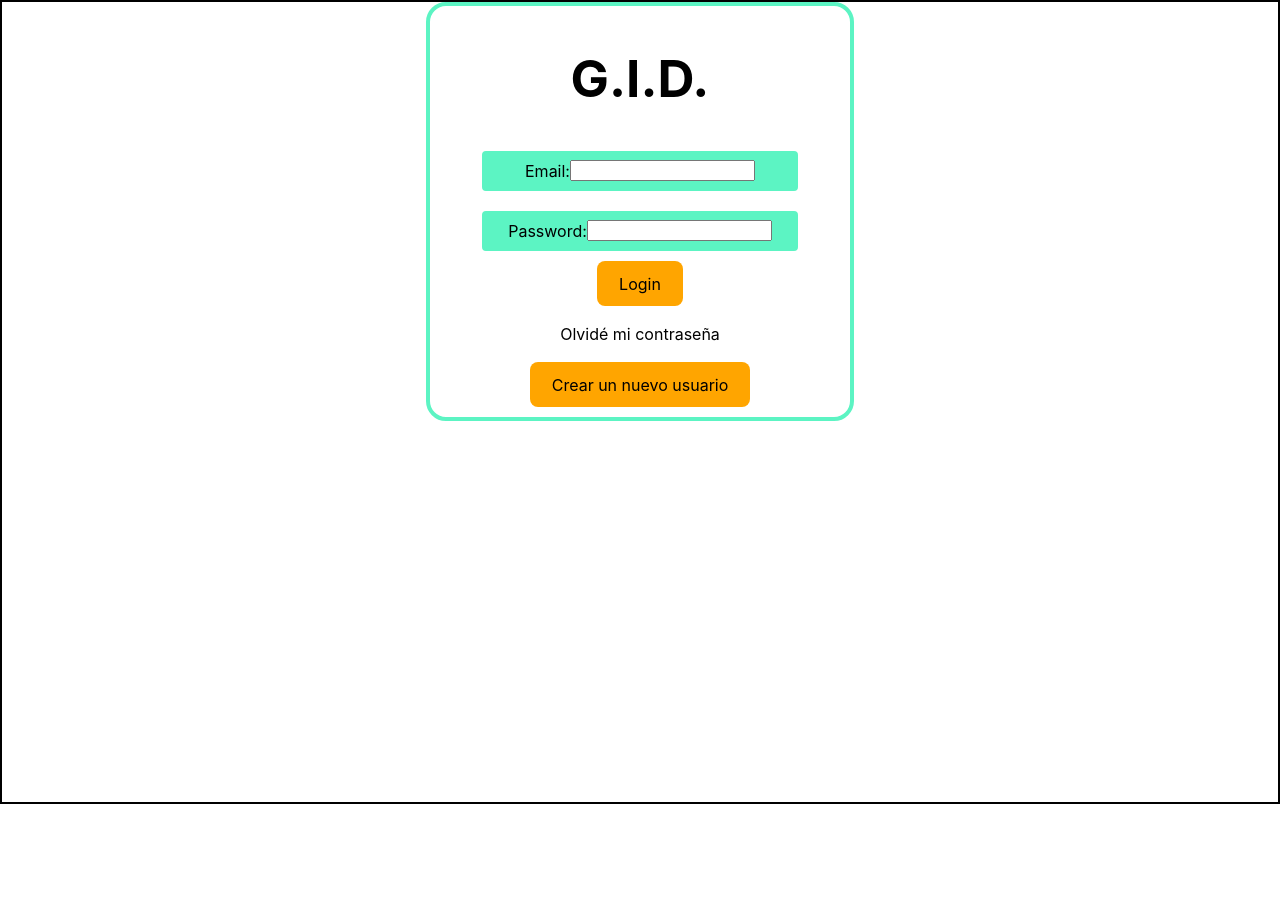
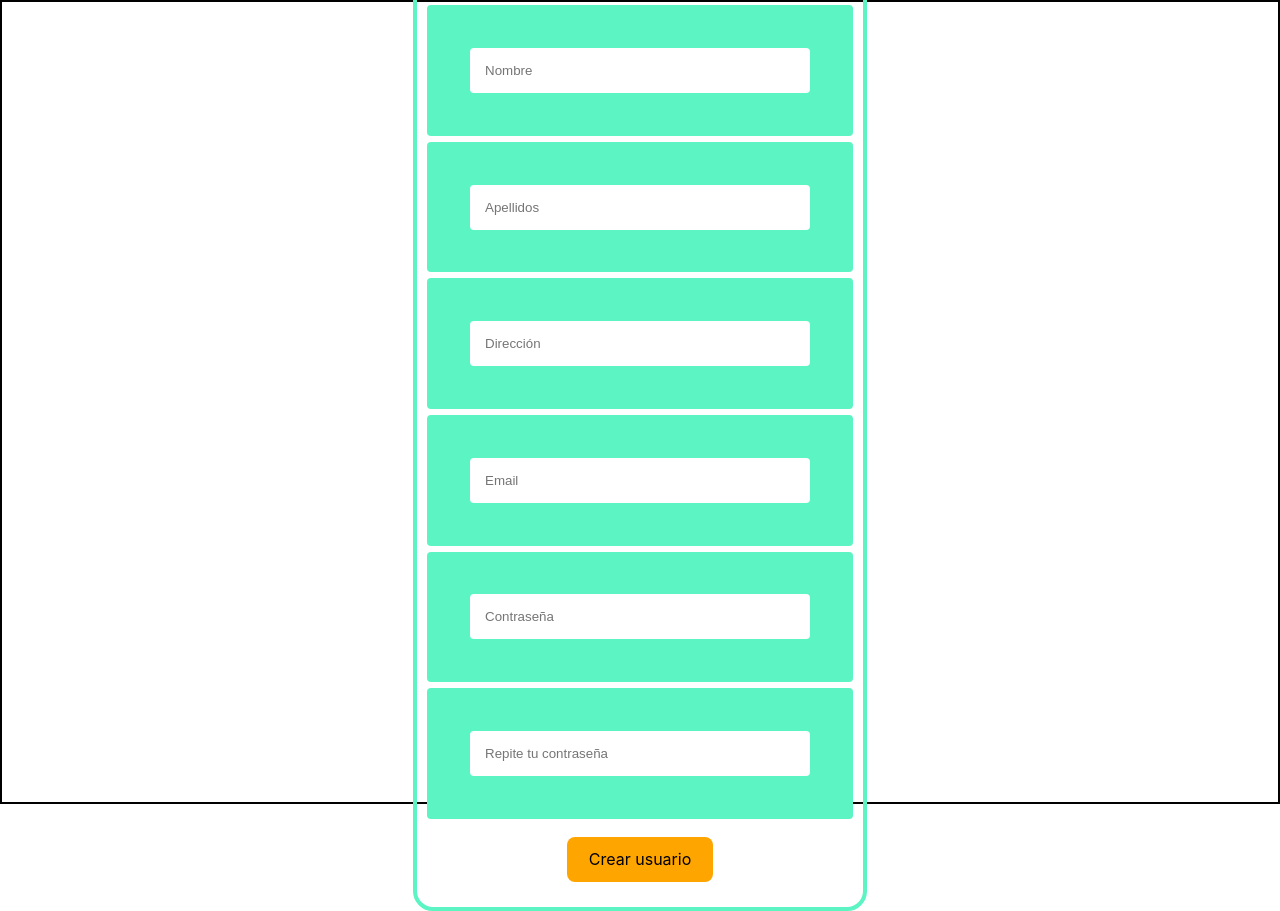
Before and after one commit to dabadema/Presas, a React (Vite) app: page /new-user in a window 1280 px wide. Before the commit this address led to /login. Before the commit the page ends 804 px from the top, so only its background shows below. Built offline with nearby package versions, Linux system fonts and the light colour scheme; the HTML template or start-up script is replaced by a standard one.

Commit message:
Feat: NewUser component created and routed

```diff
--- a/src/App.tsx
+++ b/src/App.tsx
@@ -2,6 +2,7 @@ import React from 'react';
 import { Route, Routes, Navigate, BrowserRouter } from 'react-router-dom';
 import Login from './components/Login';
 import Dashboard from './components/Dashboard';
+import NewUser from './components/NewUser';
 
 const App = () => {
     return (
@@ -10,6 +11,7 @@ const App = () => {
                 <Route path="/login" element={<Login />} />
                 <Route path="/dashboard/*" element={<Dashboard />} />
                 <Route path="*" element={<Navigate replace to="/login" />} />
+                <Route path="/new-user" element={<NewUser />} />
             </Routes>
         </BrowserRouter>
     );
--- a/src/components/Login.css
+++ b/src/components/Login.css
@@ -8,6 +8,7 @@ button {
     border-radius: 8px;
     border: 3px solid transparent;
     padding: 0.6em 1.2em;
+    margin: 15px 0px 15px 0px;
     font-size: 1em;
     font-family: inherit;
     background-color: orange;
@@ -21,7 +22,7 @@ button:hover {
 }
 button:focus,
 button:focus-visible {
-    outline: 8px auto;
+    outline: 8px var(--dark-green);
 }
 
 .form-frame {
@@ -29,20 +30,21 @@ button:focus-visible {
     border-radius: 4px;
     justify-content: center;
     align-items: center;
-    margin: 10px;
+    margin: 6px;
     padding: 6px;
     background-color: var(--light-green);
     border: 2px solid var(--light-green);
-    width: 300px;
+    width: 400px;
 }
 
 .login-container {
     display: flex;
     justify-content: center;
-    align-content: center;
+    align-items: center;
+    height: 100vh;
 }
 
-form {
+.login-form {
     display: flex;
     flex-direction: column;
     justify-content: center;
@@ -54,8 +56,4 @@ form {
     align-items: center;
 }
 
-label {
-    align-items: center;
-}
-
 /* TODO centrar en la pantalla el recuadro del login */
--- a/src/components/Login.tsx
+++ b/src/components/Login.tsx
@@ -6,7 +6,7 @@ type LoginFormProps = {
     onLogin: (email: string, password: string) => void;
 };
 
-const LoginForm: React.FC<LoginFormProps> = ({ onLogin }) => {
+const Login: React.FC<LoginFormProps> = ({ onLogin }) => {
     const [email, setEmail] = useState('');
     const [password, setPassword] = useState('');
     const navigate = useNavigate();
@@ -20,35 +20,41 @@ const LoginForm: React.FC<LoginFormProps> = ({ onLogin }) => {
 
     return (
         <div className="login-container">
-            <form onSubmit={handleLogin}>
+            <form className="login-form" onSubmit={handleLogin}>
                 <h1 className="title"> G.I.D. </h1>
                 <div className="form-frame">
-                    <label htmlFor="email">Email:</label>
+                    {/* <label htmlFor="email"></label> */}
                     <input
+                        className="input-user"
                         type="email"
                         id="email"
                         value={email}
                         onChange={(e) => setEmail(e.target.value)}
-                        required
+                        placeholder="Email"
+                        // required
                     />
                 </div>
                 <div className="form-frame">
-                    <label htmlFor="password">Password:</label>
+                    {/* <label htmlFor="password"></label> */}
                     <input
+                        className="input-user"
                         type="password"
                         id="password"
                         value={password}
                         onChange={(e) => setPassword(e.target.value)}
-                        required
+                        placeholder="Contraseña"
+                        // required
                     />
                 </div>
                 <button type="submit">Login</button>
                 <p>Olvidé mi contraseña</p>
-                <button type="button">Crear un nuevo usuario</button>{' '}
+                <button type="button" onClick={() => navigate('/new-user')}>
+                    Crear un nuevo usuario
+                </button>
                 {/* Asegúrate de que este botón no envíe el formulario */}
             </form>
         </div>
     );
 };
 
-export default LoginForm;
+export default Login;
--- /dev/null
+++ b/src/components/NewUser.css
@@ -0,0 +1,62 @@
+.new-user-container {
+    display: flex;
+    justify-content: center;
+    align-items: center;
+    height: 100vh;
+}
+
+.new-user-form {
+    display: flex;
+    flex-direction: column;
+    justify-content: center;
+    border: 4px solid var(--light-green);
+    border-radius: 20px;
+    min-height: 250px;
+    min-width: 400px;
+    padding: 10px;
+    align-items: center;
+}
+
+.form-frame {
+    display: flex;
+    border-radius: 4px;
+    justify-content: center;
+    align-items: center;
+    margin: 3px 0px 3px 0px;
+    padding: 1cm;
+    background-color: var(--light-green);
+    border: 0px solid var(--light-green);
+    width: 350px;
+}
+
+.modal {
+    position: fixed;
+    top: 50%;
+    left: 50%;
+    transform: translate(-50%, -50%);
+    padding: 40px;
+    background: white;
+    border: 1px solid black;
+    border-radius: 6px;
+    z-index: 10; /* Asegúrate de que el modal está por encima de otros elementos */
+}
+
+.input-user {
+    padding: 15px;
+    margin: 5px;
+    border: 0px solid var(--light-green);
+    border-radius: 4px; /* Ajusta el radio del borde para que coincida con el diseño */
+    outline-color: var(--dark-green); /* Cambia el color del borde de foco a verde */
+    box-shadow: 0 0 5px var(--light-green);
+    width: 90%;
+}
+
+.input-user:focus {
+    border-color: var(--dark-green); /* Cambia el color del borde al enfocar */
+    box-shadow: 0 0 8px var(--dark-green); /* Aumenta el sombreado al enfocar */
+}
+
+.title {
+    font-size: xx-large;
+    margin: 30px 0px 30px 0px;
+}
--- /dev/null
+++ b/src/components/NewUser.tsx
@@ -0,0 +1,115 @@
+import React, { useState } from 'react';
+import { useNavigate } from 'react-router-dom';
+import './NewUser.css';
+
+const NewUser: React.FC = () => {
+    const [formData, setFormData] = useState({
+        nombre: '',
+        apellidos: '',
+        direccion: '',
+        email: '',
+        password: '',
+        confirmPassword: '',
+    });
+    const [isModalOpen, setIsModalOpen] = useState(false);
+    const navigate = useNavigate();
+
+    const handleChange = (event: React.ChangeEvent<HTMLInputElement>) => {
+        const { name, value } = event.target;
+        setFormData({ ...formData, [name]: value });
+    };
+
+    const handleSubmit = (event: React.FormEvent) => {
+        event.preventDefault();
+        if (formData.password !== formData.confirmPassword) {
+            alert('Las contraseñas no coinciden.');
+            return;
+        }
+        // Aquí deberías enviar los datos a tu API o servidor para crear el usuario
+        // Simulamos el éxito mostrando el modal
+        setIsModalOpen(true);
+        // Luego de un tiempo o al cerrar el modal, redirigimos al login
+        setTimeout(() => {
+            setIsModalOpen(false);
+            navigate('/login');
+        }, 3000); // 3 segundos para mostrar el modal antes de redirigir
+    };
+
+    return (
+        <div className="new-user-container">
+            {isModalOpen && <div className="modal">Usuario creado con éxito.</div>}
+            <form className="new-user-form" onSubmit={handleSubmit}>
+                <h1 className="title">Crear nuevo usuario</h1>
+                <div className="form-frame">
+                    <input
+                        className="input-user"
+                        type="text"
+                        name="nombre"
+                        value={formData.nombre}
+                        onChange={handleChange}
+                        placeholder="Nombre"
+                        required
+                    />
+                </div>
+                <div className="form-frame">
+                    <input
+                        className="input-user"
+                        type="text"
+                        name="apellidos"
+                        value={formData.apellidos}
+                        onChange={handleChange}
+                        placeholder="Apellidos"
+                        required
+                    />
+                </div>
+                <div className="form-frame">
+                    <input
+                        className="input-user"
+                        type="text"
+                        name="direccion"
+                        value={formData.direccion}
+                        onChange={handleChange}
+                        placeholder="Dirección"
+                        required
+                    />
+                </div>
+                <div className="form-frame">
+                    <input
+                        className="input-user"
+                        type="email"
+                        name="email"
+                        value={formData.email}
+                        onChange={handleChange}
+                        placeholder="Email"
+                        required
+                    />
+                </div>
+                <div className="form-frame">
+                    <input
+                        className="input-user"
+                        type="password"
+                        name="password"
+                        value={formData.password}
+                        onChange={handleChange}
+                        placeholder="Contraseña"
+                        required
+                    />
+                </div>
+                <div className="form-frame">
+                    <input
+                        className="input-user"
+                        type="password"
+                        name="confirmPassword"
+                        value={formData.confirmPassword}
+                        onChange={handleChange}
+                        placeholder="Repite tu contraseña"
+                        required
+                    />
+                </div>
+                <button type="submit">Crear usuario</button>
+            </form>
+        </div>
+    );
+};
+
+export default NewUser;
```
